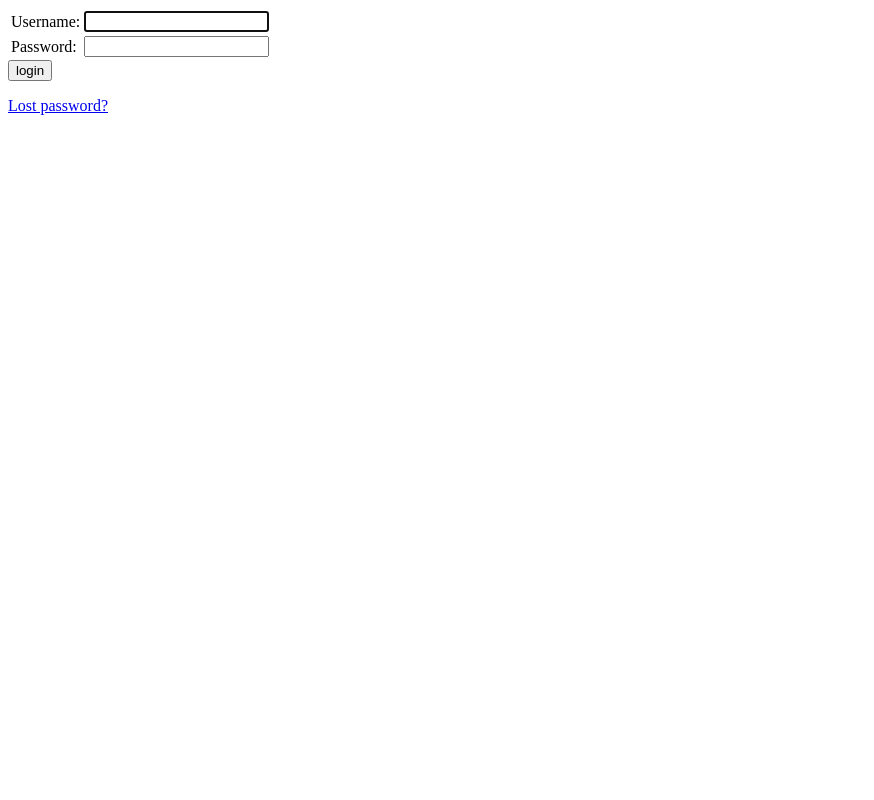
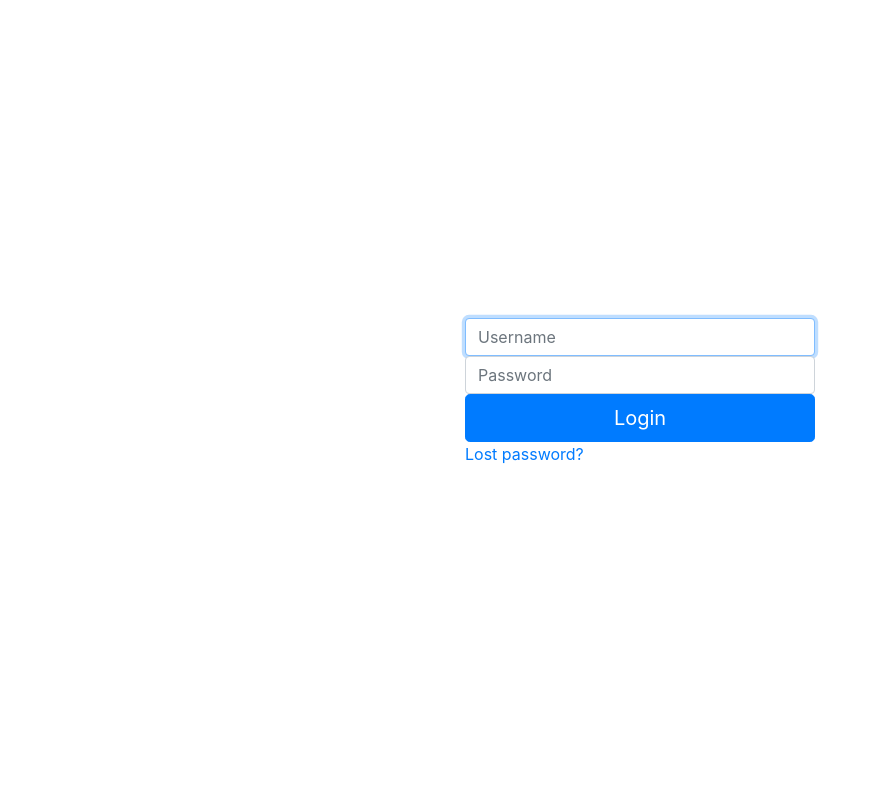
Before and after one commit to Maktm/stock-prediction, a Django app: page /accounts/login/ in a window 1280 px wide. Shown: the whole page, without its empty margins (0-874 px from the left). Run offline with Django 3.2, Linux system fonts and the light colour scheme; some libraries are stand-ins or nearby versions.

Commit message:
wqImprove the UI for the login page
The UI now uses Bootstrap and has a better looking UI. It also submits
the form correctly and signs in the user just fine.

```diff
--- a/stock_prediction/api.py
+++ b/stock_prediction/api.py
@@ -82,10 +82,14 @@ def search_stock_quote(keywords) -> List[StockQuote]:
 
 	Returns an empty List if nothing is found.
 	"""
-	response = requests.get('https://www.alphavantage.co/query?function=SYMBOL_SEARCH&keywords={}&apikey={}'.format(
-		keywords,
-		API_KEY
-	))
+	try:
+		response = requests.get('https://www.alphavantage.co/query?function=SYMBOL_SEARCH&keywords={}&apikey={}'.format(
+			keywords,
+			API_KEY
+		))
+	except Exception as error:
+		print(error)
+		return []
 
 	try:
 		data_key = 'bestMatches'
--- a/stock_prediction/urls.py
+++ b/stock_prediction/urls.py
@@ -62,15 +62,18 @@ def saved(request):
     return render(request, 'stock_prediction/saved.html', context)
 
 def search(request, keywords=None):
-    results = api.search_stock_quote(keywords)
-
-    stocklist = []
-    for r in results:
-        stocklist.append(stocks(r.symbol, '<COMPANY>', r.price, '<DIFFERENCE>', 'increase'))
-
-    context= {
-        'stocks': stocklist,
+    results = None
+    context = {
+        'stocks': []
     }
+    if not keywords is None:
+        results = api.search_stock_quote(keywords)
+        stocklist = []
+        for r in results:
+            stocklist.append(stocks(r.symbol, '<COMPANY>', r.price, '<DIFFERENCE>', 'increase'))
+        context = {
+            'stocks': stocklist,
+        }
 
     return render(request, 'stock_prediction/search.html', context)
 
--- a/templates/base_generic.html
+++ b/templates/base_generic.html
@@ -2,9 +2,19 @@
 <html lang="en">
 <head>
   {% block title %}<title>Stock Prediction</title>{% endblock %}
+
+    <style>
+        html, body {
+            height: 100%;
+        }
+    </style>
+    <link rel="stylesheet" href="https://stackpath.bootstrapcdn.com/bootstrap/4.3.1/css/bootstrap.min.css" integrity="sha384-ggOyR0iXCbMQv3Xipma34MD+dH/1fQ784/j6cY/iJTQUOhcWr7x9JvoRxT2MZw1T" crossorigin="anonymous">
 </head>
 <body>
-  {% block sidebar %}<!-- insert default navigation text for every page -->{% endblock %}
   {% block content %}<!-- default content text (typically empty) -->{% endblock %}
+
+    <script src="https://code.jquery.com/jquery-3.3.1.slim.min.js" integrity="sha384-q8i/X+965DzO0rT7abK41JStQIAqVgRVzpbzo5smXKp4YfRvH+8abtTE1Pi6jizo" crossorigin="anonymous"></script>
+    <script src="https://cdnjs.cloudflare.com/ajax/libs/popper.js/1.14.7/umd/popper.min.js" integrity="sha384-UO2eT0CpHqdSJQ6hJty5KVphtPhzWj9WO1clHTMGa3JDZwrnQq4sF86dIHNDz0W1" crossorigin="anonymous"></script>
+    <script src="https://stackpath.bootstrapcdn.com/bootstrap/4.3.1/js/bootstrap.min.js" integrity="sha384-JjSmVgyd0p3pXB1rRibZUAYoIIy6OrQ6VrjIEaFf/nJGzIxFDsf4x0xIM+B07jRM" crossorigin="anonymous"></script>
 </body>
 </html>
--- a/templates/registration/login.html
+++ b/templates/registration/login.html
@@ -1,4 +1,5 @@
 {% extends "base_generic.html" %}
+
 
 {% block content %}
 
@@ -15,23 +16,18 @@
     {% endif %}
   {% endif %}
 
-  <form method="post" action="{% url 'login' %}">
-    {% csrf_token %}
-    <table>
-      <tr>
-        <td>{{ form.username.label_tag }}</td>
-        <td>{{ form.username }}</td>
-      </tr>
-      <tr>
-        <td>{{ form.password.label_tag }}</td>
-        <td>{{ form.password }}</td>
-      </tr>
-    </table>
-    <input type="submit" value="login" />
-    <input type="hidden" name="next" value="{{ next }}" />
-  </form>
-
-  {# Assumes you setup the password_reset view in your URLconf #}
-  <p><a href="{% url 'password_reset' %}">Lost password?</a></p>
+  <div class="container h-100">
+    <div class="row align-items-center h-100">
+        <div class="col-md-4 offset-md-4">
+            <form method="post" action="{% url 'login' %}">
+            {% csrf_token %}
+              <input type="text" class="form-control" name="username" placeholder="Username" required autofocus id="id_username" />
+              <input type="password" class="form-control" name="password" placeholder="Password" required id="id_password"/>
+              <button class="btn btn-lg btn-primary btn-block" type="submit">Login</button>
+              {# Assumes you setup the password_reset view in your URLconf #}
+              <p><a href="{% url 'password_reset' %}">Lost password?</a></p>
+            </form>
+    </div>
+  </div>
 
 {% endblock %}
```
